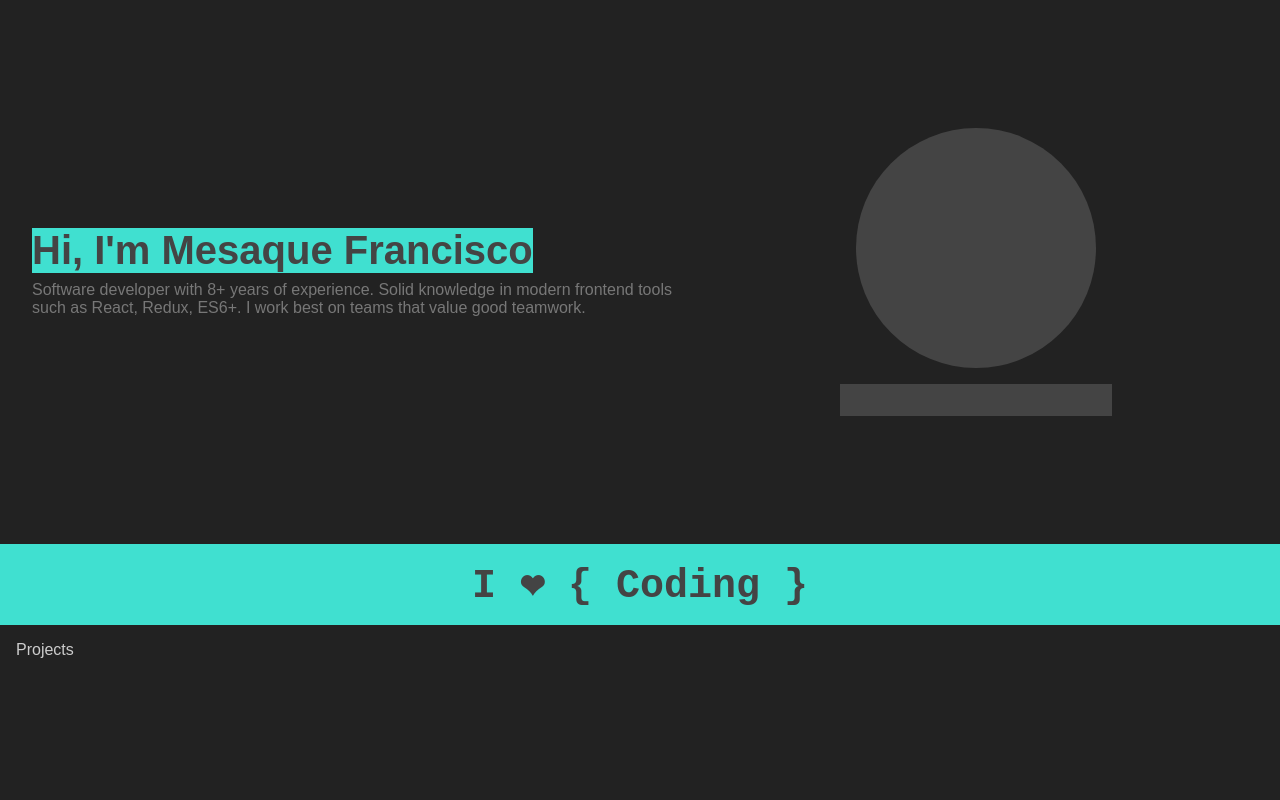
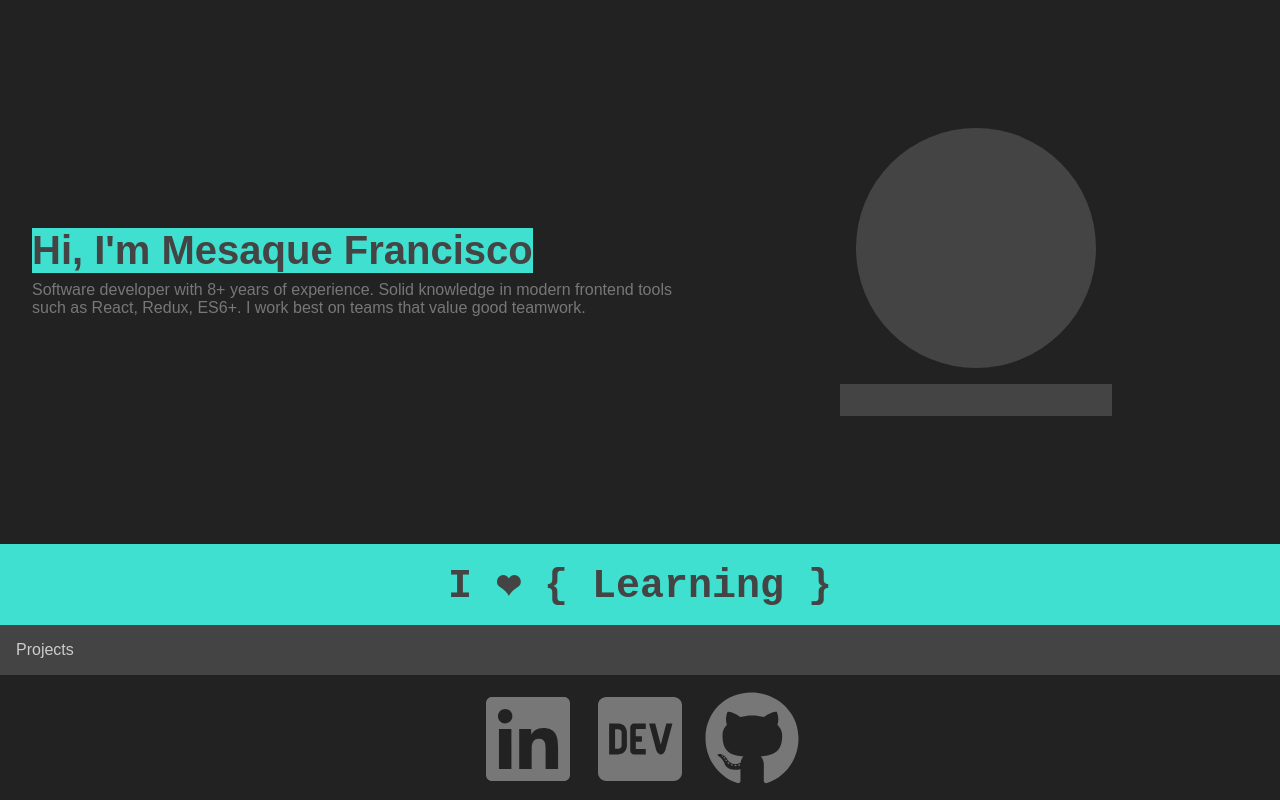
Before and after one commit to mesaquen/mesaquen.github.io, a React (Create React App) app: page / in a window 1280 px wide. Shown: the top 800 px of the page. Built offline with nearby package versions, Linux system fonts and the light colour scheme; no server answers.

Commit message:
Adding contact links

```diff
--- /dev/null
+++ b/jsconfig.json
@@ -0,0 +1,6 @@
+{
+  "compilerOptions": {
+    "baseUrl": "src"
+  },
+  "include": ["src"]
+}
--- a/package.json
+++ b/package.json
@@ -10,6 +10,7 @@
     "mobx-react-lite": "^3.2.0",
     "react": "^17.0.1",
     "react-dom": "^17.0.1",
+    "react-icons": "^4.2.0",
     "react-scripts": "4.0.2",
     "web-vitals": "^1.0.1"
   },
--- a/src/Constants.js
+++ b/src/Constants.js
@@ -1,3 +1,9 @@
 export const DEFAULT_LOCALE = 'en-US'
 
 export const API_URL = 'https://api.github.com'
+
+export const PROFILES_LINKS = {
+    LINKED_IN: 'https://linkedin.com/in/mesaquen',
+    GITHUB: 'https://github.com/mesaquen',
+    DEV: 'https://dev.to/mesaquen'
+}
--- a/src/components/Link/index.js
+++ b/src/components/Link/index.js
@@ -1,11 +1,11 @@
 import styled from 'styled-components'
 
 const Link = styled.a`
-color: color: ${({ theme }) => theme.color.secondaryTextIcons};
+  color: ${({ theme }) => theme.color.secondaryTextIcons};
   &:hover {
-      cursor: pointer;
-      color: ${({ theme }) => theme.color.accent};
-      text-decoration: underline;
+    cursor: pointer;
+    color: ${({ theme }) => theme.color.accent};
+    text-decoration: underline;
   }
 `
 
--- a/src/hooks/useTypingMachine.js
+++ b/src/hooks/useTypingMachine.js
@@ -15,7 +15,13 @@ const useTypingMachine = (
     const fullText = words[index]
 
     const nextCharIndex = isDeleting ? display.length - 1 : display.length + 1
-    setDelta(typeDelay - Math.random() * 100)
+    let nextDelta = parseInt(typeDelay  - Math.random() * 100)
+
+    if (isDeleting) {
+      nextDelta /= 2
+    }
+
+    setDelta(nextDelta)
     if (!isDeleting && display === fullText) {
       setIsDeleting(true)
       setDelta(wordDelay)
--- a/src/lang/en-US.json
+++ b/src/lang/en-US.json
@@ -4,7 +4,7 @@
     "easter.egg.binary": "1001001 100000 1010011 110010 100000 1000011 1001111 1000100 1001001 1001110 1000111",
     "easter.egg.base64": "eyJuYW1lIjoiTWVzYXF1ZSIsImJpbyI6IlJvY2tpbicgb3V0IHNpbmNlIDkyIn0=",
 
-    "coding": "Coding",
+    "learning": "Learning",
     "developing": "Developing",
     "testing": "Testing",
     "sharing": "Sharing"
--- a/src/pages/Contact.jsx
+++ b/src/pages/Contact.jsx
@@ -1,8 +1,37 @@
 import React from 'react'
-import { Container } from './PageStyles'
+import styled, { useTheme } from 'styled-components'
+import { FaLinkedin, FaGithub, FaDev } from 'react-icons/fa'
+import Flex from 'components/Flex'
+import LinkComponent from 'components/Link'
+import { PROFILES_LINKS } from 'Constants'
+
+const Link = styled(LinkComponent)`
+  ${({ theme, spaceAround }) =>
+    spaceAround ? `padding: 0 ${theme.spacing.default};` : ''}
+`
 
 const Contact = () => {
-  return <Container>Contact</Container>
+  const theme = useTheme()
+  const iconSize = theme.sizing(6)
+  return (
+    <Flex
+      backgroundColor={theme.color.darkBackground}
+      direction="row"
+      justifyContent="center"
+    >
+      <Link href={PROFILES_LINKS.LINKED_IN} target="_blank">
+        <FaLinkedin size={iconSize} />
+      </Link>
+
+      <Link href={PROFILES_LINKS.DEV} target="_blank" spaceAround>
+        <FaDev size={iconSize} />
+      </Link>
+
+      <Link href={PROFILES_LINKS.GITHUB} target="_blank">
+        <FaGithub size={iconSize} />
+      </Link>
+    </Flex>
+  )
 }
 
 export default Contact
--- a/src/pages/Profile.jsx
+++ b/src/pages/Profile.jsx
@@ -15,11 +15,11 @@ const Profile = () => {
 
   const words = [
     __('react', { defaultMessage: 'React' }),
-    __('coding'),
+    __('learning'),
     __('react.native', { defaultMessage: 'React Native' }),
     __('pizza', { defaultMessage: 'Pizza' }),
     __('no.sql', { defaultMessage: 'NoSQL' }),
-    __('js', { defaultMessage: 'EcmaScript' }),
+    __('js', { defaultMessage: 'ECMAScript' }),
     __('frontend', { defaultMessage: 'Frontend' }),
     __('sharing'),
     __('testing'),
--- a/src/pages/Projects.jsx
+++ b/src/pages/Projects.jsx
@@ -1,11 +1,11 @@
 import React from 'react'
 import { useTheme } from 'styled-components'
-import { Container } from './PageStyles'
+import Flex from '../components/Flex'
 
 const Projects = () => {
   const theme = useTheme()
   return (
-    <Container backgroundColor={theme.color.darkBackground}>Projects</Container>
+    <Flex>Projects</Flex>
   )
 }
 
--- a/src/theme.js
+++ b/src/theme.js
@@ -7,6 +7,9 @@ export default {
     XS: '0.5rem',
     XXS: '0.25rem',
   },
+
+  sizing: (number = 1) => `${number}rem`,
+
   color: {
     primaryText: '#ccc',
     secondaryTextIcons: '#777',
```
Also changed, not shown: src/pages/PageStyles.js (line endings or trailing spaces), 1 other file (tests, documents, lock files or other folders).
